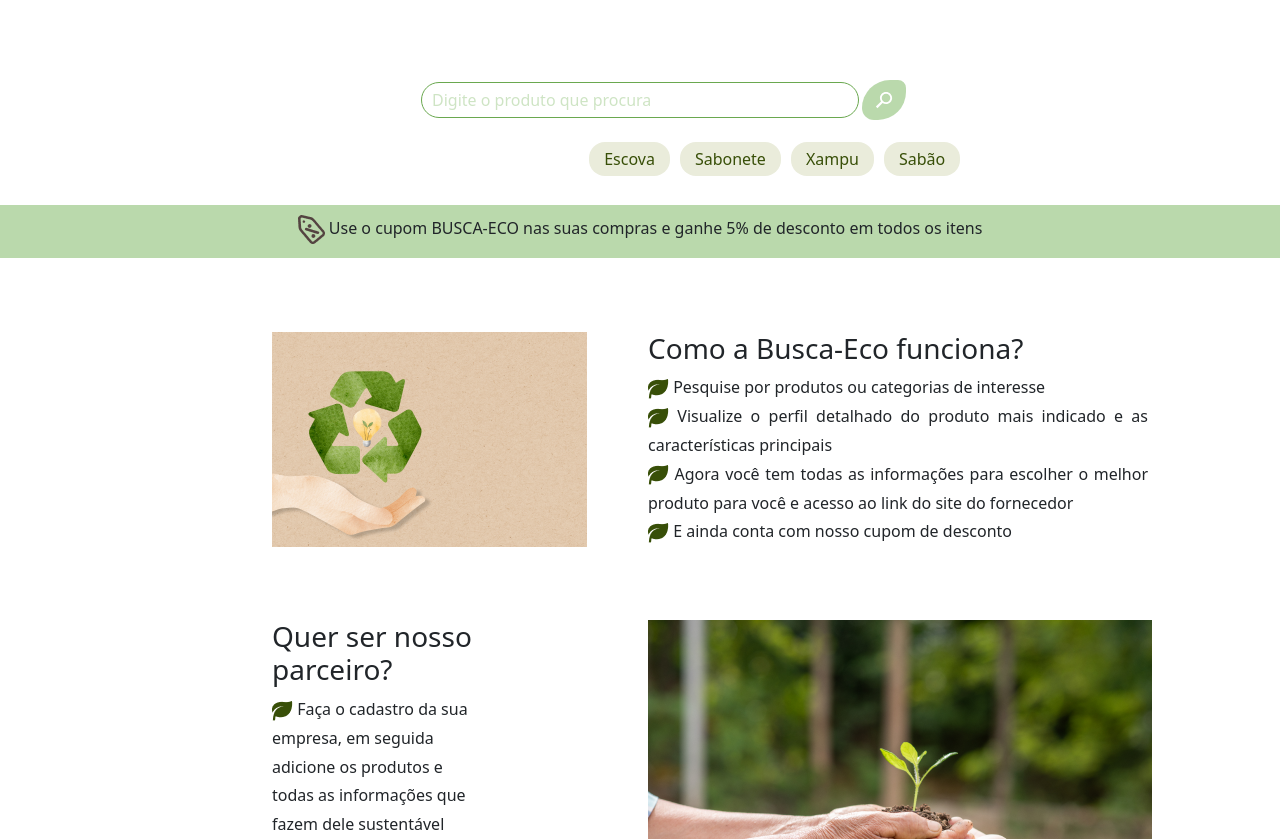
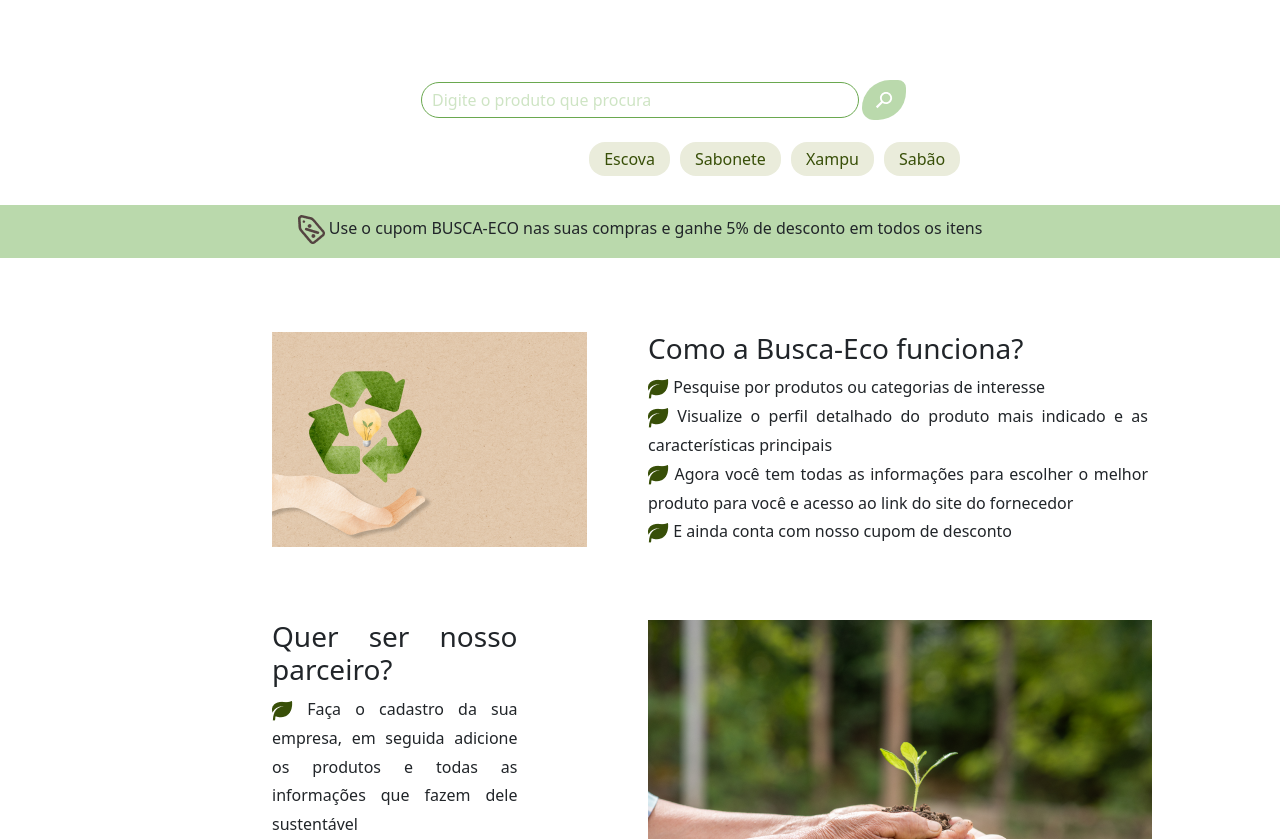
Before and after one commit to YasminRamos/hackathon-provi, a plain HTML site: page index.html in a window 1280 px wide. Shown: the part 83-922 px from the top of the page. Drawn offline with nearby package versions, Linux system fonts and the light colour scheme; a web font is replaced by a local one.

Commit message:
alterações página home

```diff
--- a/style.css
+++ b/style.css
@@ -63,13 +63,24 @@ form {
     margin : 5px;
 
   }
-
+main{
+  width: fit-content;
+  margin: auto;
+}
   .first-box {
     width: 200px;
     float:left;
     height: 150px;
     margin: 50px 80px 60px 190px;
     padding: auto;
+    text-align: justify;
+  }
+
+  #first-box-debaixo{
+    width: 22%;
+    height: 30%;
+    text-align: justify;
+    line-height: 10px;
   }
 
   .second-box {
```
